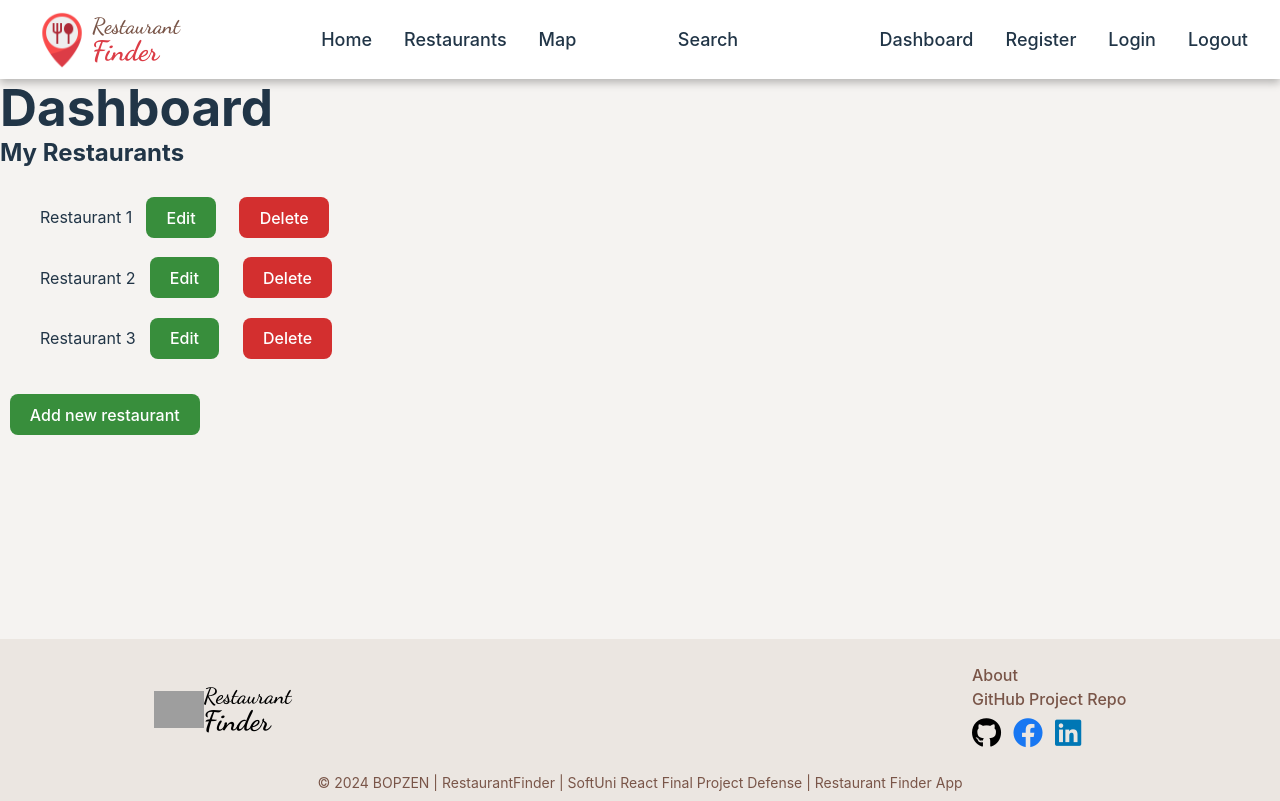
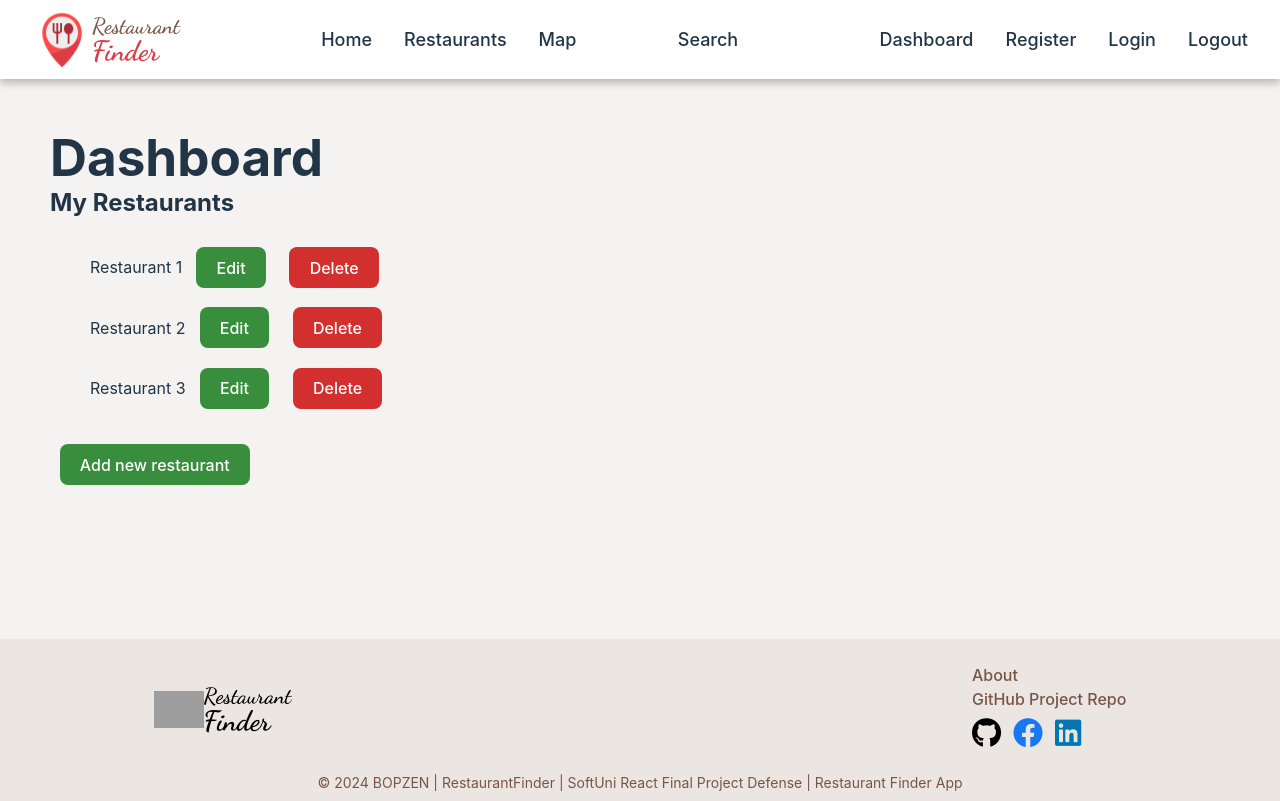
Before and after one commit to bopzen/RestaurantFinder, a React (Vite) app in the folder front-end/: page /dashboard in a window 1280 px wide. Built offline with nearby package versions, Linux system fonts and the light colour scheme; grey boxes are pictures that could not be loaded.

Commit message:
Added more css styling

```diff
--- a/front-end/src/components/dashboard/Dashboard.jsx
+++ b/front-end/src/components/dashboard/Dashboard.jsx
@@ -48,6 +48,7 @@ const handleDeleteCloseModal = () => {
 
     return (
         <>
+            <section className="dashboard">
                 <h1>Dashboard</h1>
                 <div className="my-restaurants">
                     <h2>My Restaurants</h2>
@@ -62,19 +63,21 @@ const handleDeleteCloseModal = () => {
 
                 <button onClick={createRestaurantClickHandler}>Add new restaurant</button>
 
-            { showCreateRestaurant && <RestaurantCreate
+                {showCreateRestaurant && <RestaurantCreate
                     onClose={createRestaurantCloseHandler}
                 />}
 
-            { showEditRestaurant && <RestaurantEdit
+                {showEditRestaurant && <RestaurantEdit
                     restaurantId={restaurantId}
                     onClose={handleEditCloseModal}
                 />}
 
-            { showDeleteRestaurant && <RestaurantDelete
+                {showDeleteRestaurant && <RestaurantDelete
                     restaurantId={restaurantId}
                     onClose={handleDeleteCloseModal}
                 />}
+            </section>
+
         </>
     )
 }
--- a/front-end/src/components/home/Home.jsx
+++ b/front-end/src/components/home/Home.jsx
@@ -3,8 +3,6 @@ import { Link } from "react-router-dom";
 export default function Home() {
     return (
         <>
-            {/* <h1>Home</h1> */}
-
             <div className="home-background">
                 <img src="/images/lime-near-roasted-meat-salad.jpg" alt="" />
 
--- a/front-end/src/components/restaurants/RestaurantMap.jsx
+++ b/front-end/src/components/restaurants/RestaurantMap.jsx
@@ -57,6 +57,7 @@ export default function RestaurantMap() {
         : SOFIA_COORDINATES;
 
     return (
+        <section className="big-map-container">
             <div className="big-map">
                 <div className='leaflet-container'>
                     <MapContainer center={center} zoom={13} scrollWheelZoom={true}>
@@ -100,6 +101,8 @@ export default function RestaurantMap() {
                     </MapContainer>
                 </div>
             </div>
+        </section>
+
 
     );
 };
--- a/front-end/src/index.css
+++ b/front-end/src/index.css
@@ -397,6 +397,7 @@ main {
 
 
 .restaurant-list-section {
+  padding: 50px;
   margin: auto;
   display: flex;
   flex-direction: column;
@@ -466,7 +467,9 @@ main {
   justify-content: space-between;
 
 }
-
+.restaurant-details {
+  padding: 50px;
+}
 .restaurant-details-container {
   display: flex;
   flex-direction: column;
@@ -568,6 +571,9 @@ main {
   height: 100%;
 }
 
+.big-map-container, .dashboard {
+  padding: 50px;
+}
 .big-map {
   width: 100%;
   height: 600px;
```
Lines whose indentation alone changed are shown as unchanged.
